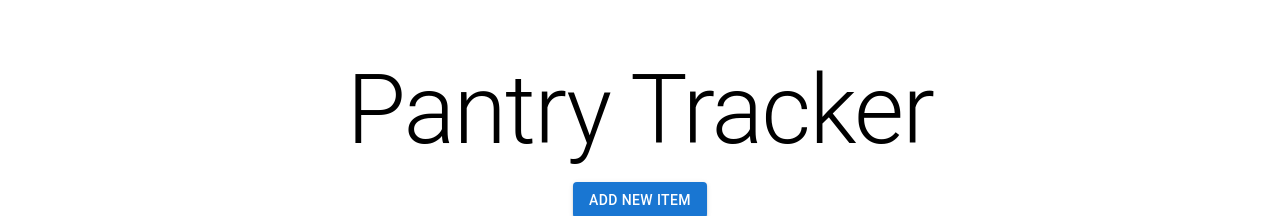
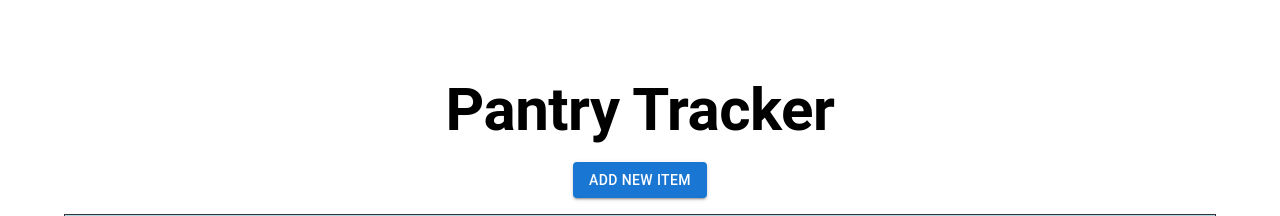
Before and after one commit to wilsonz0/pantry_tracker, a Next.js app: page / in a window 1280 px wide. Shown: the top 216 px of the page. Built offline with nearby package versions, Linux system fonts and the light colour scheme; no server answers; the database is empty.

Commit message:
minor visual change

```diff
--- a/app/page.js
+++ b/app/page.js
@@ -195,7 +195,7 @@ export default function Home() {
       </Modal>
 
       {/***** MAIN CONTENT *****/}
-      <Typography variant="h1"> Pantry Tracker </Typography>
+      <Typography variant="h2" fontWeight={'fontWeightBold'}> Pantry Tracker </Typography>
 
       <Button
         variant="contained"
@@ -235,6 +235,8 @@ export default function Home() {
           </Box>
         </Box>
 
+
+        {/* Inventory List */}
         <Stack
           height="400px"
           spacing={2}
@@ -249,7 +251,7 @@ export default function Home() {
                 alignItems="center"
                 justifyContent="space-between"
                 bgcolor="#f0f0f0"
-                padding={5}
+                padding={4}
               >
                 <Typography
                   variant="h4"
```
